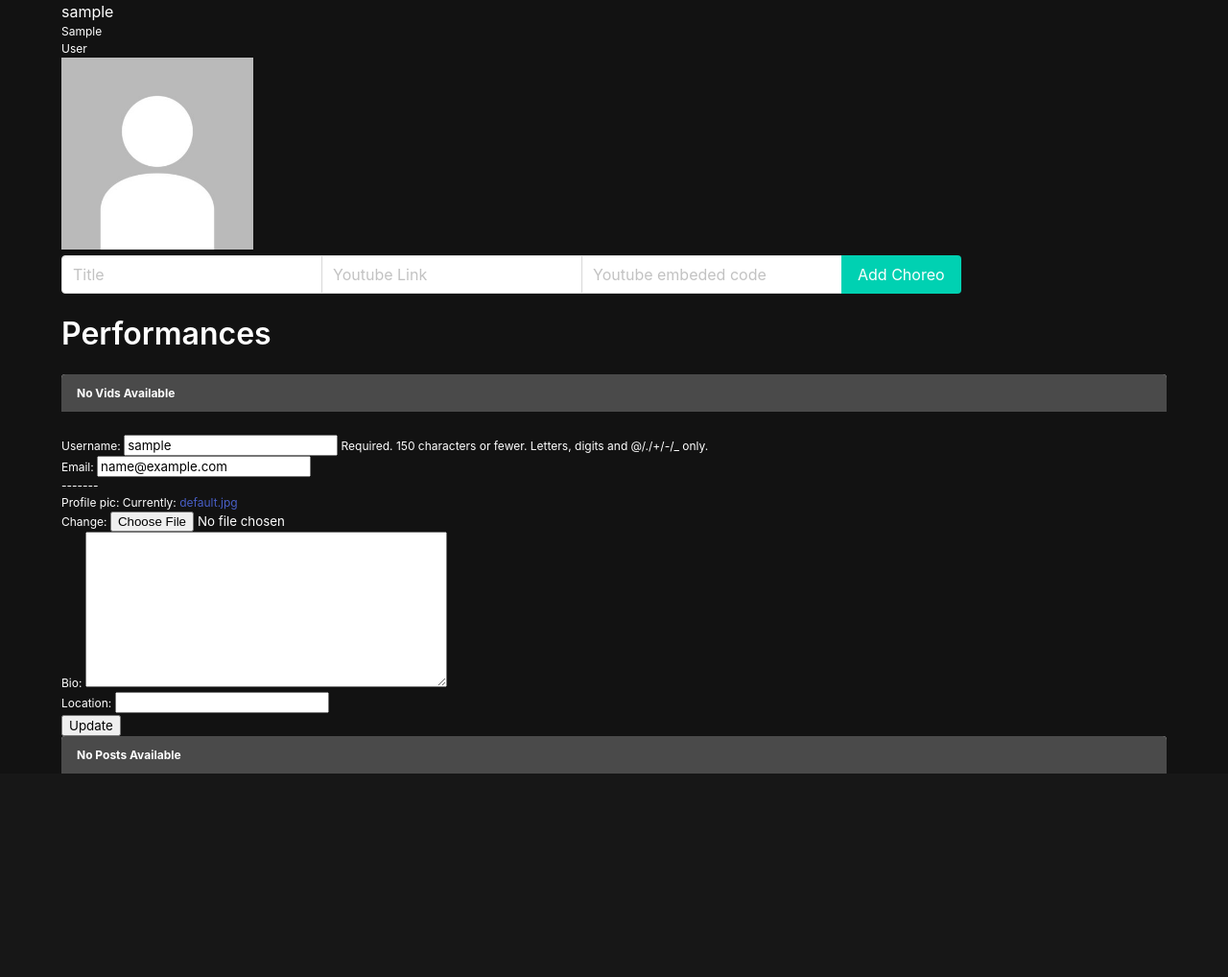
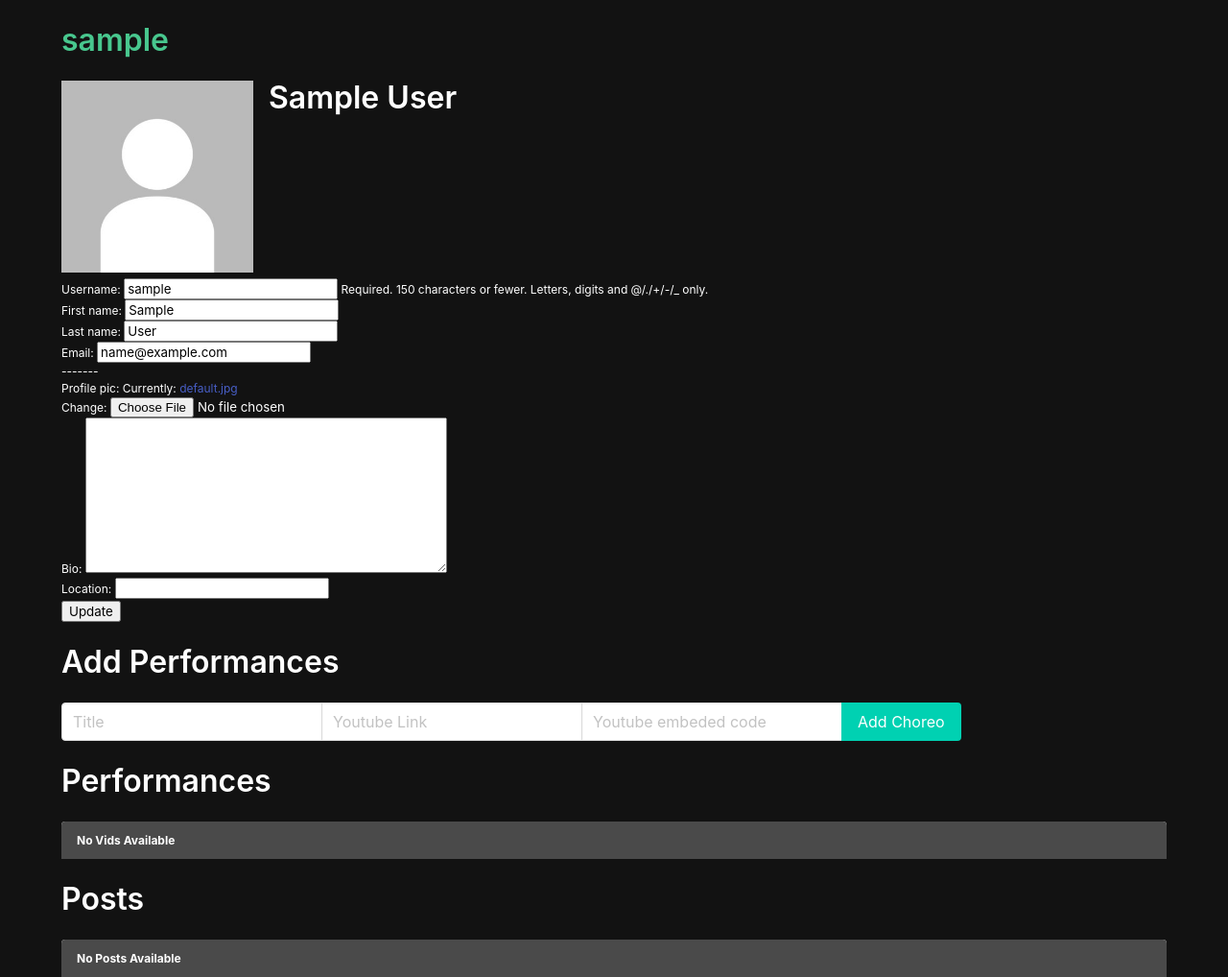
Before and after one commit to mdechavez5/dance_app, a Django app: page /profile/ in a window 1280 px wide. Shown: the part 52-1070 px from the top of the page at 96% size. Before the commit the page ends 858 px from the top, so only its background shows below. Run offline with Django 4.2, Linux system fonts and the light colour scheme; the visitor is signed in with stand-in values (Sample User, id 1); data that the repository does not hold is empty; some libraries are stand-ins or nearby versions.

Commit message:
Added styling to profile page

```diff
--- a/main_app/forms.py
+++ b/main_app/forms.py
@@ -17,7 +17,7 @@ class UserUpdateForm(forms.ModelForm):
 
      class Meta:
          model = User
-         fields = ['username','email']
+         fields = ['username', 'first_name', 'last_name','email']
 
 class ProfileUpdateForm(forms.ModelForm):
     class Meta:
--- a/main_app/static/styles/main.css
+++ b/main_app/static/styles/main.css
@@ -50,7 +50,7 @@ p {
     width: 100%;
     padding: 10px;
     display: grid;
-    grid-template-columns: 0.1fr 3fr 0.5fr 0.3fr;
+    grid-template-columns: 0.1fr 3fr 0.5fr 0.5fr;
     border-radius: 5px;
 }
 
--- a/main_app/templates/profile.html
+++ b/main_app/templates/profile.html
@@ -1,13 +1,31 @@
 {% extends 'base.html' %}
 {% block content %}
-<h1>{{ user.username }}</h1>
-<p>{{user.first_name}}</p>
-<p>{{user.last_name}}</p>
-<p>{{user.profile.bio}}</p>
-<p>{{user.profile.location}}</p>
-<!-- <p>{{user.profile.profile_pic}}</p> -->
-<img class="profile_pic" src="{{ user.profile.profile_pic.url }}" alt="{{ user.username }}">
 
+<h1 class="title pt-5 has-text-success">{{user.username}}</h1>
+<div class="media">
+    <div class="media-left">
+        <img class="profile_pic" src="{{ user.profile.profile_pic.url }}" alt="{{ user.username }}">
+    </div>
+    <div class="media-content">
+        <p>
+            <strong class="title pt-3">{{user.first_name}} {{user.last_name}}</strong>
+        </p>
+        <p>{{user.profile.location}}</p>
+        <p>{{user.profile.bio}}</p>
+    </div>
+</div>
+
+<form method="POST" enctype="multipart/form-data">
+    {% csrf_token %}
+    {{ u_form.as_p }}
+    <p>-------</p>
+    {{ p_form.as_p }}
+    <input type="submit" class="btn" value="Update" />
+    <input type="hidden" name="next" value="{{ next }}" />
+</form>
+
+<br>
+<h3 class="title is-3">Add Performances</h3>
 <form class="mb-5" action="{% url 'piece_create' user.pk %}" method="post">
     {% csrf_token %}
     <div class="field has-addons">
@@ -74,15 +92,7 @@
     {% endfor %}
 </div>
 
-<form method="POST" enctype="multipart/form-data">
-    {% csrf_token %}
-    {{ u_form.as_p }}
-    <p>-------</p>
-    {{ p_form.as_p }}
-    <input type="submit" class="btn" value="Update" />
-    <input type="hidden" name="next" value="{{ next }}" />
-</form>
-
+<h3 class="title is-3">Posts</h3>
 <div class="gallery">
     {% for post in posts %}
     <div class="card">
```
Also changed, not shown: main_app/templates/team_detail.html (+8 -9 lines).
